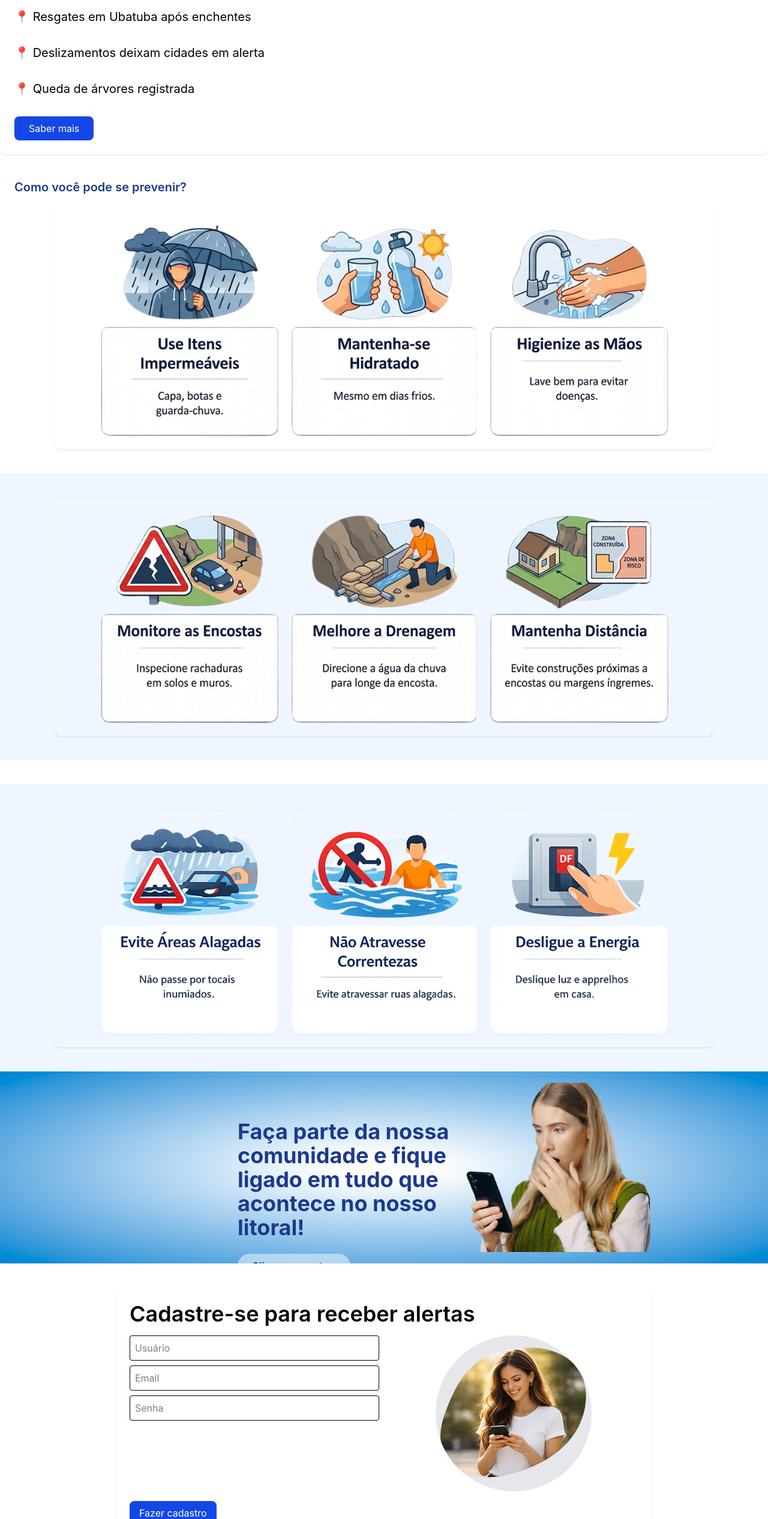
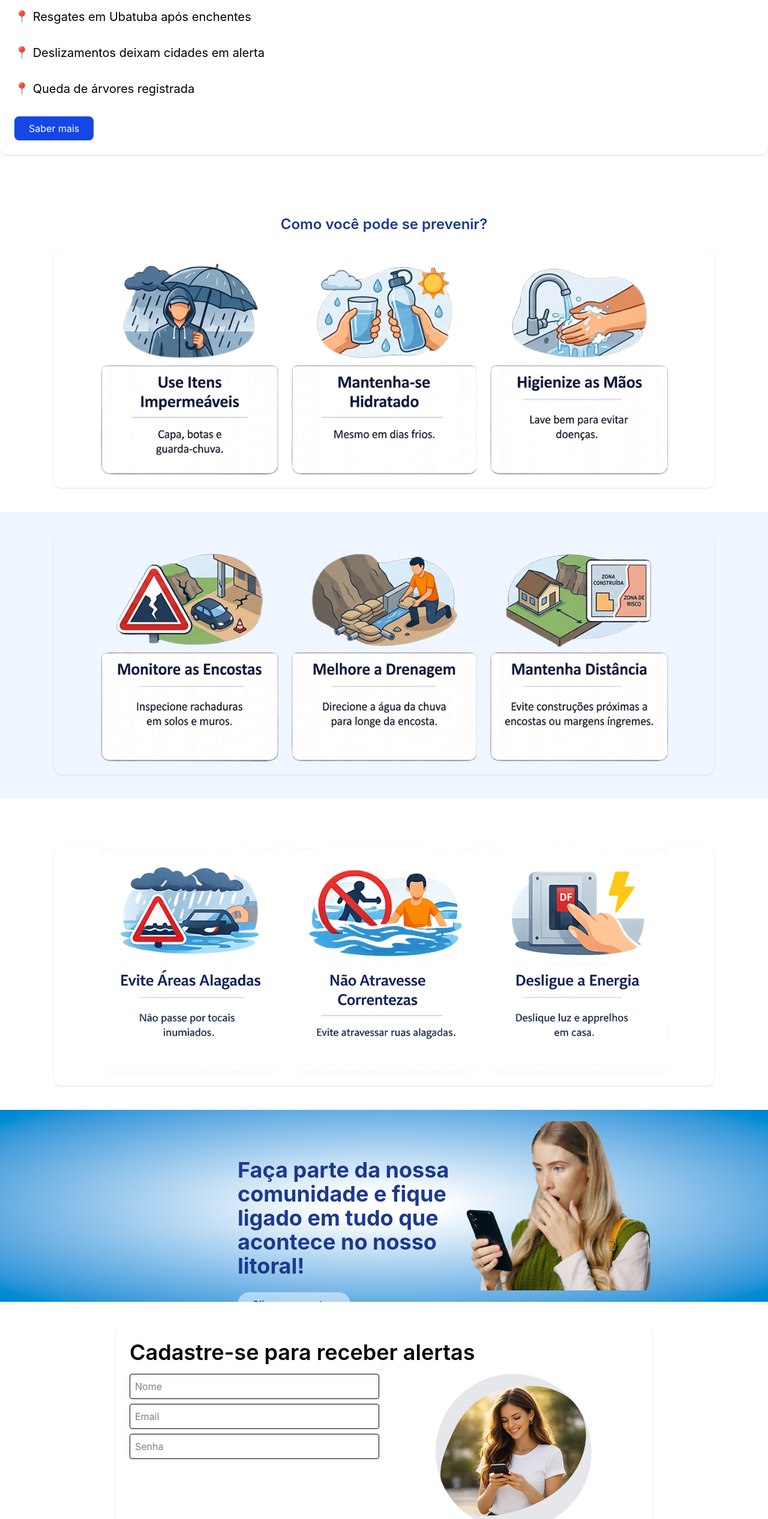
Before and after one commit to arielviniciuscyber/litoral-alerta, a React (Vite) app: page / in a window 1280 px wide. Shown: the part 1006-3538 px from the top of the page at 60% size. Built offline with nearby package versions, Linux system fonts and the light colour scheme.

Commit message:
arielgay

```diff
--- a/src/pages/Home.jsx
+++ b/src/pages/Home.jsx
@@ -86,7 +86,7 @@ export default function Home() {
 
       {/* PREVENÇÃO */}
       <section className="mt-10 px-6">
-        <h2 className="text-xl font-semibold text-blue-900 mb-6">
+        <h2 className="text-center text-2xl font-semibold text-blue-900 mb-6 mt-25">
           Como você pode se prevenir?
         </h2>
 
@@ -107,7 +107,7 @@ export default function Home() {
 
       {/* ALAGAMENTOS */}
 
-      <section className="mt-10 bg-blue-50 py-10">
+      <section className="mt-10 py-10">
 
         <div style={{ maxWidth: '1100px', margin: '0 auto' }}>
           <img src={alagamento} className="w-full h-auto object-cover rounded-xl shadow" />
@@ -145,7 +145,7 @@ export default function Home() {
           <div>
             <input
               className="w-full border p-2 rounded mb-2"
-              placeholder="Usuário"
+              placeholder="Nome"
               name="username"
               value={form.username}
               onChange={handleChange}
--- a/src/pages/Login.jsx
+++ b/src/pages/Login.jsx
@@ -139,8 +139,8 @@ export default function Login() {
 
         {/* CHECKBOX */}
         <div className="flex items-center text-white text-sm mb-4">
-          <input type="checkbox" className="mr-2" />
-          Lembrar mais tarde
+          <input type="checkbox" className="mr-2" id="lembrar" />
+          <label htmlFor="lembrar">Lembrar mais tarde</label>
         </div>
 
         {/* ESQUECI */}
```
Also changed, not shown: 1 other file (tests, documents, lock files or other folders).
